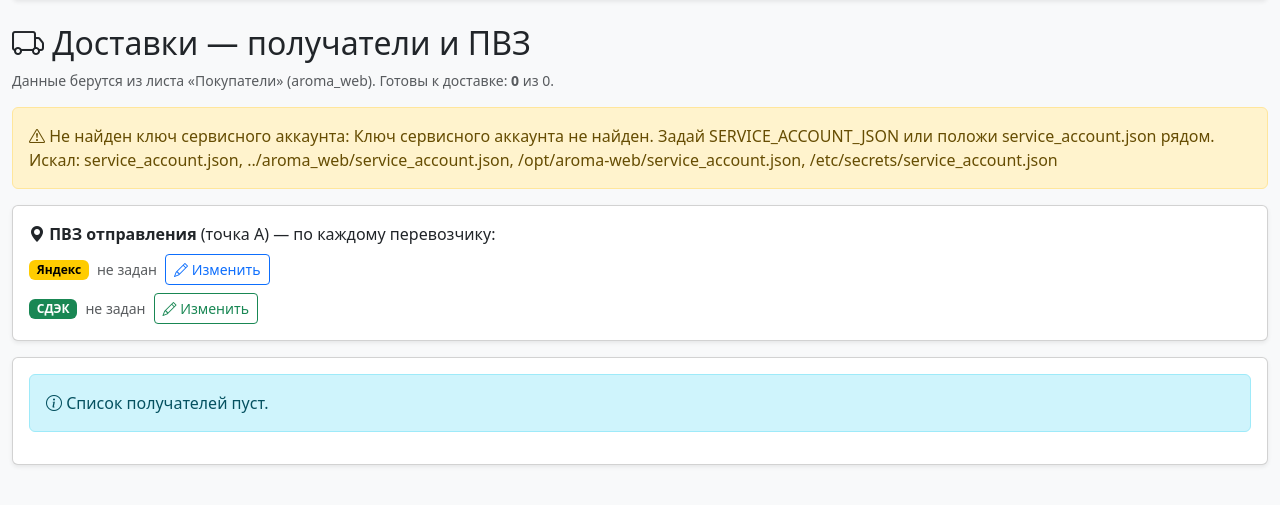
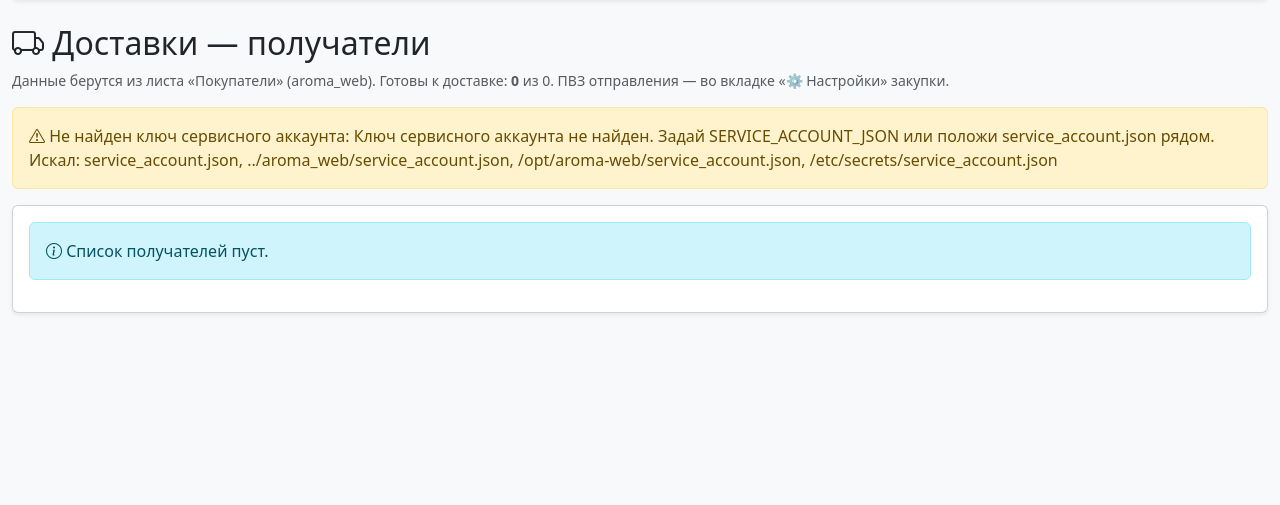
Before and after one commit to Azzara-wow/aroma-manager, a FastAPI app: page /dostavka in a window 1280 px wide. Shown: the part 76-581 px from the top of the page. Run offline with FastAPI, Linux system fonts and the light colour scheme; data comes from the database, SQL or seed files in the repository; data that the repository does not hold is empty.

Commit message:
ПВЗ отправления — только в «⚙️ Настройки»; со страницы Доставки убран
Co-Authored-By: Claude Opus 5.5 <noreply@anthropic.com>

```diff
--- a/templates/dostavka.html
+++ b/templates/dostavka.html
@@ -5,10 +5,11 @@
 {% block content %}
 <div class="row mb-3">
   <div class="col">
-    <h2><i class="bi bi-truck"></i> Доставки — получатели и ПВЗ</h2>
+    <h2><i class="bi bi-truck"></i> Доставки — получатели</h2>
     <div class="text-muted small">
       Данные берутся из листа «Покупатели» (aroma_web). Готовы к доставке:
       <strong>{{ ready }}</strong> из {{ total }}.
+      ПВЗ отправления — во вкладке «⚙️ Настройки» закупки.
     </div>
   </div>
 </div>
@@ -32,26 +33,6 @@
   </div>
 </div>
 {% endif %}
-
-<div class="card shadow-sm mb-3">
-  <div class="card-body">
-    <div class="mb-2"><i class="bi bi-geo-alt-fill"></i> <strong>ПВЗ отправления</strong> (точка А) — по каждому перевозчику:</div>
-    <div class="d-flex align-items-center gap-2 flex-wrap mb-2">
-      <span class="badge" style="background:#fc0;color:#000">Яндекс</span>
-      {% if origin_pvz_address %}<span class="small">{{ origin_pvz_address }}</span>
-      {% else %}<span class="text-muted small">не задан</span>{% endif %}
-      <button class="btn btn-sm btn-outline-primary js-origin" data-carrier="yandex"
-              data-bs-toggle="modal" data-bs-target="#originModal"><i class="bi bi-pencil"></i> Изменить</button>
-    </div>
-    <div class="d-flex align-items-center gap-2 flex-wrap">
-      <span class="badge bg-success">СДЭК</span>
-      {% if origin_cdek_address %}<span class="small">{{ origin_cdek_address }}</span>
-      {% else %}<span class="text-muted small">не задан</span>{% endif %}
-      <button class="btn btn-sm btn-outline-success js-origin" data-carrier="cdek"
-              data-bs-toggle="modal" data-bs-target="#originModal"><i class="bi bi-pencil"></i> Изменить</button>
-    </div>
-  </div>
-</div>
 
 <div class="card shadow-sm">
   <div class="card-body">
@@ -164,84 +145,10 @@
     </form>
   </div>
 </div>
-<!-- Модалка: ПВЗ отправления (точка А) -->
-<div class="modal fade" id="originModal" tabindex="-1">
-  <div class="modal-dialog modal-lg">
-    <form class="modal-content" method="POST" action="/dostavka/origin">
-      <div class="modal-header">
-        <h5 class="modal-title">ПВЗ отправления — <span id="origin-carrier-name">Яндекс</span></h5>
-        <button type="button" class="btn-close" data-bs-dismiss="modal"></button>
-      </div>
-      <div class="modal-body">
-        <input type="hidden" name="carrier" id="origin-carrier" value="yandex">
-        <input type="hidden" name="pvz_id" id="origin-id">
-        <input type="hidden" name="pvz_address" id="origin-address">
-        <div class="input-group mb-2">
-          <input class="form-control" id="origin-city" placeholder="Город (напр. Москва)">
-          <button class="btn btn-outline-primary" type="button" id="origin-search-btn">
-            <i class="bi bi-search"></i> Найти ПВЗ
-          </button>
-        </div>
-        <div id="origin-hint" class="small text-muted mb-2"></div>
-        <div id="origin-results" class="list-group" style="max-height:340px;overflow:auto"></div>
-      </div>
-      <div class="modal-footer">
-        <span id="origin-chosen" class="me-auto small text-success"></span>
-        <button type="button" class="btn btn-secondary" data-bs-dismiss="modal">Отмена</button>
-        <button type="submit" class="btn btn-primary" id="origin-save" disabled>Сохранить</button>
-      </div>
-    </form>
-  </div>
-</div>
 {% endblock %}
 
 {% block scripts %}
-<script>
-// Выбор перевозчика для ПВЗ отправления (кнопки «Изменить» у Яндекс/СДЭК)
-document.querySelectorAll('.js-origin').forEach(function (b) {
-  b.addEventListener('click', function () {
-    var cr = b.dataset.carrier || 'yandex';
-    document.getElementById('origin-carrier').value = cr;
-    document.getElementById('origin-carrier-name').textContent = (cr === 'cdek') ? 'СДЭК' : 'Яндекс';
-    document.getElementById('origin-id').value = '';
-    document.getElementById('origin-address').value = '';
-    document.getElementById('origin-results').innerHTML = '';
-    document.getElementById('origin-chosen').textContent = '';
-    document.getElementById('origin-hint').textContent = '';
-    document.getElementById('origin-save').disabled = true;
-  });
-});
-// Пикер ПВЗ отправления (переиспользует /dostavka/pvz, с учётом перевозчика)
-document.getElementById('origin-search-btn').addEventListener('click', async function () {
-  var city = document.getElementById('origin-city').value.trim();
-  var results = document.getElementById('origin-results');
-  var hint = document.getElementById('origin-hint');
-  var carrier = document.getElementById('origin-carrier').value;
-  if (!city) { hint.textContent = 'Введите город'; return; }
-  hint.textContent = 'Ищу ПВЗ…'; results.innerHTML = '';
-  try {
-    var resp = await fetch('/dostavka/pvz?dropoff=1&carrier=' + carrier + '&city=' + encodeURIComponent(city));
-    var data = await resp.json();
-    if (!data.ok) { hint.textContent = 'Ошибка: ' + (data.error || 'неизвестно'); return; }
-    hint.textContent = 'Найдено точек приёма: ' + data.count + ' (окружение ' + data.env + ').';
-    data.points.forEach(function (p) {
-      var a = document.createElement('button');
-      a.type = 'button';
-      a.className = 'list-group-item list-group-item-action';
-      a.innerHTML = '<strong>' + (p.name || 'ПВЗ') + '</strong><br><small>' + (p.address || '') + '</small>';
-      a.addEventListener('click', function () {
-        document.getElementById('origin-id').value = p.id;
-        document.getElementById('origin-address').value = p.address || p.name || '';
-        document.getElementById('origin-chosen').textContent = 'Выбран: ' + (p.address || p.name);
-        document.getElementById('origin-save').disabled = false;
-        results.querySelectorAll('.active').forEach(function (e) { e.classList.remove('active'); });
-        a.classList.add('active');
-      });
-      results.appendChild(a);
-    });
-  } catch (e) { hint.textContent = 'Сбой запроса: ' + e; }
-});
-</script>
+
 
 <script>
 // ФИО: заполняем модалку из data-атрибутов кнопки
--- a/templates/dostavka_zakupka.html
+++ b/templates/dostavka_zakupka.html
@@ -72,8 +72,8 @@
 
 {% if not origin_pvz_id and not origin_cdek_code %}
 <div class="alert alert-warning small"><i class="bi bi-exclamation-triangle"></i>
-  Не задан <strong>ПВЗ отправления</strong> — задай его на странице
-  <a href="/dostavka">«Доставки»</a> (для Яндекса и/или СДЭК), иначе создать заявки нельзя.</div>
+  Не задан <strong>ПВЗ отправления</strong> — задай его во вкладке
+  <a href="/zakupka/{{ zakupka.id }}#nastroyki">«⚙️ Настройки»</a> (для Яндекса и/или СДЭК), иначе создать заявки нельзя.</div>
 {% endif %}
 
 <form method="POST">
```
